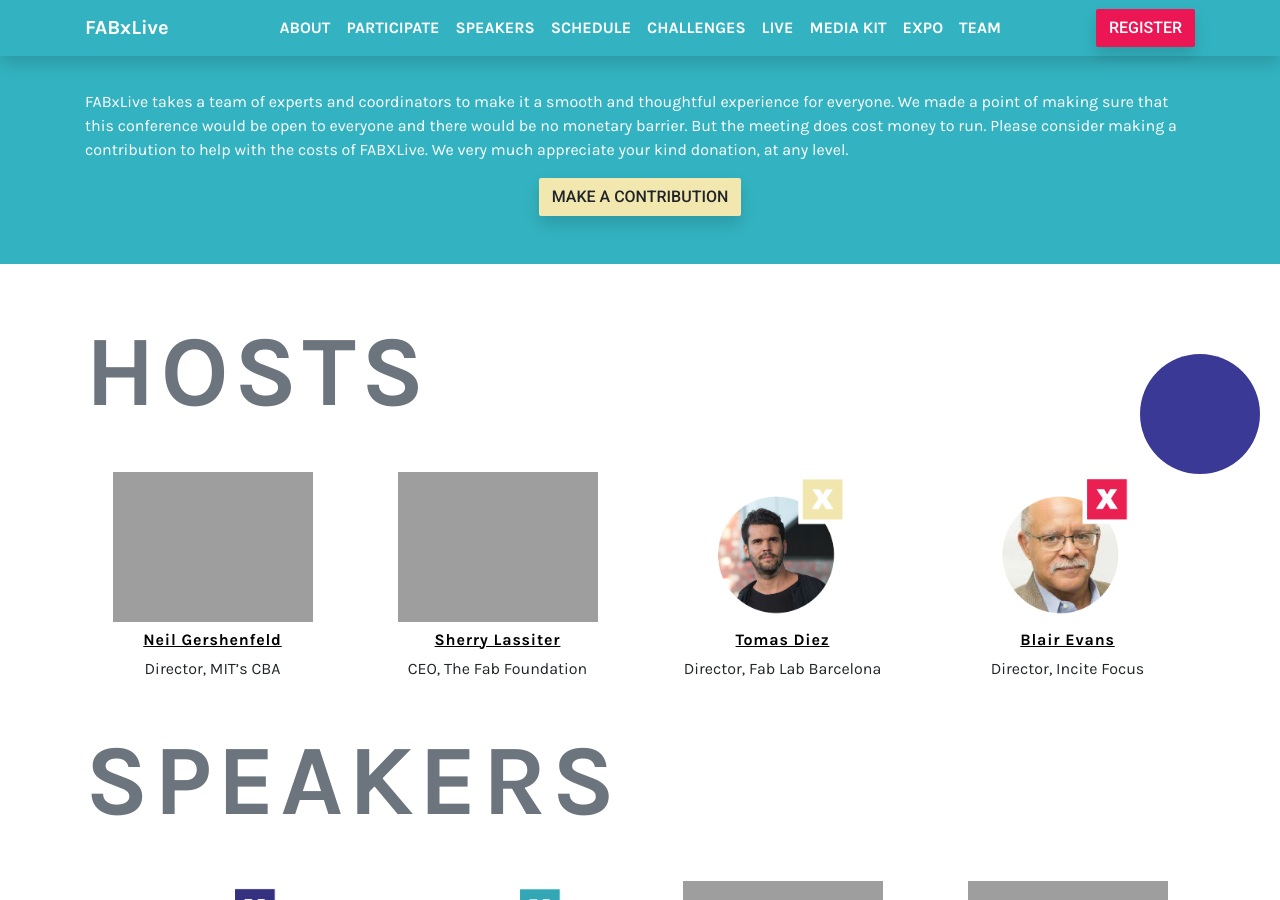
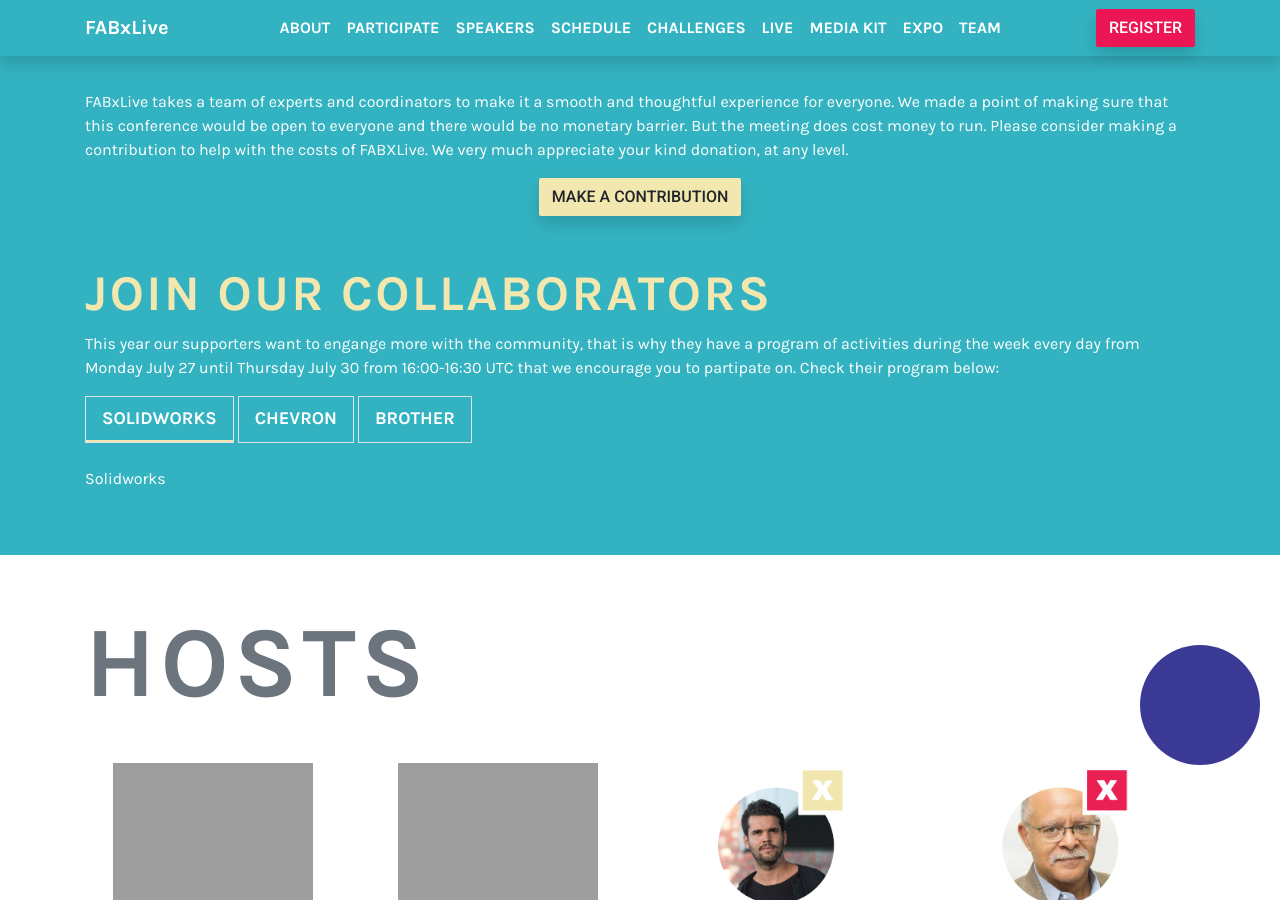
Before and after one commit to fabfoundation/fabxlive2020, a Jekyll site: the page built from index.html, in a window 1280 px wide and 900 px high, scrolled down 2966 px. Built offline with Jekyll 4.4.1, drawn with Linux system fonts in a browser that asks for light colours; nearby versions of some CDN libraries.

Commit message:
Add participate tabs/buttons

```diff
--- a/index.html
+++ b/index.html
@@ -270,13 +270,46 @@
         We very much appreciate your kind donation, at any level.
         </p>
 
-        <div class="text-center">
+        <div class="text-center mb-5">
           <a class="btn bg-yellow shadow" href="https://www.paypal.com/cgi-bin/webscr?cmd=_s-xclick&hosted_button_id=34FLFMHL4ACB6&source=url" target="_blank">MAKE A CONTRIBUTION</a>
         </div>
+
+        <h2 class="text-yellow">JOIN OUR COLLABORATORS</h2>
+        <p>
+        This year our supporters want to engange more with the community, that is why they have a program of activities during the week every day from
+        Monday July 27 until Thursday July 30 from 16:00-16:30 UTC that we encourage you to partipate on.
+        Check their program below:
+        </p>
       </div>
 
+    </article>
 
-    </article>
+    <ul class="nav fab-pills-blue mb-4 text-uppercase" role="tablist">
+      <li class="nav-item border mr-1" role="presentation">
+        <a class="nav-link active" id="tab-solidworks" data-toggle="tab" href="#participate-1" role="tab">SOLIDWORKS</a>
+      </li>
+      <li class="nav-item border mr-1" role="presentation">
+        <a class="nav-link" id="tab-chevron" data-toggle="tab" href="#participate-2" role="tab">CHEVRON</a>
+      </li>
+      <li class="nav-item border" role="presentation">
+        <a class="nav-link" id="tab-brother" data-toggle="tab" href="#participate-3" role="tab">BROTHER</a>
+      </li>
+    </ul>
+
+    <section class="tab-content" id="participate-tab-content">
+      <article class="tab-pane fade show active" id="participate-1" role="tabpanel">
+        <p>Solidworks</p>
+      </article>
+
+      <article class="tab-pane fade" id="participate-2" role="tabpanel">
+        <p>Chevron</p>
+      </article>
+
+      <article class="tab-pane fade" id="participate-3" role="tabpanel">
+        <p>Brother</p>
+      </article>
+    </section>
+
   </div>
 </section>
 
```
